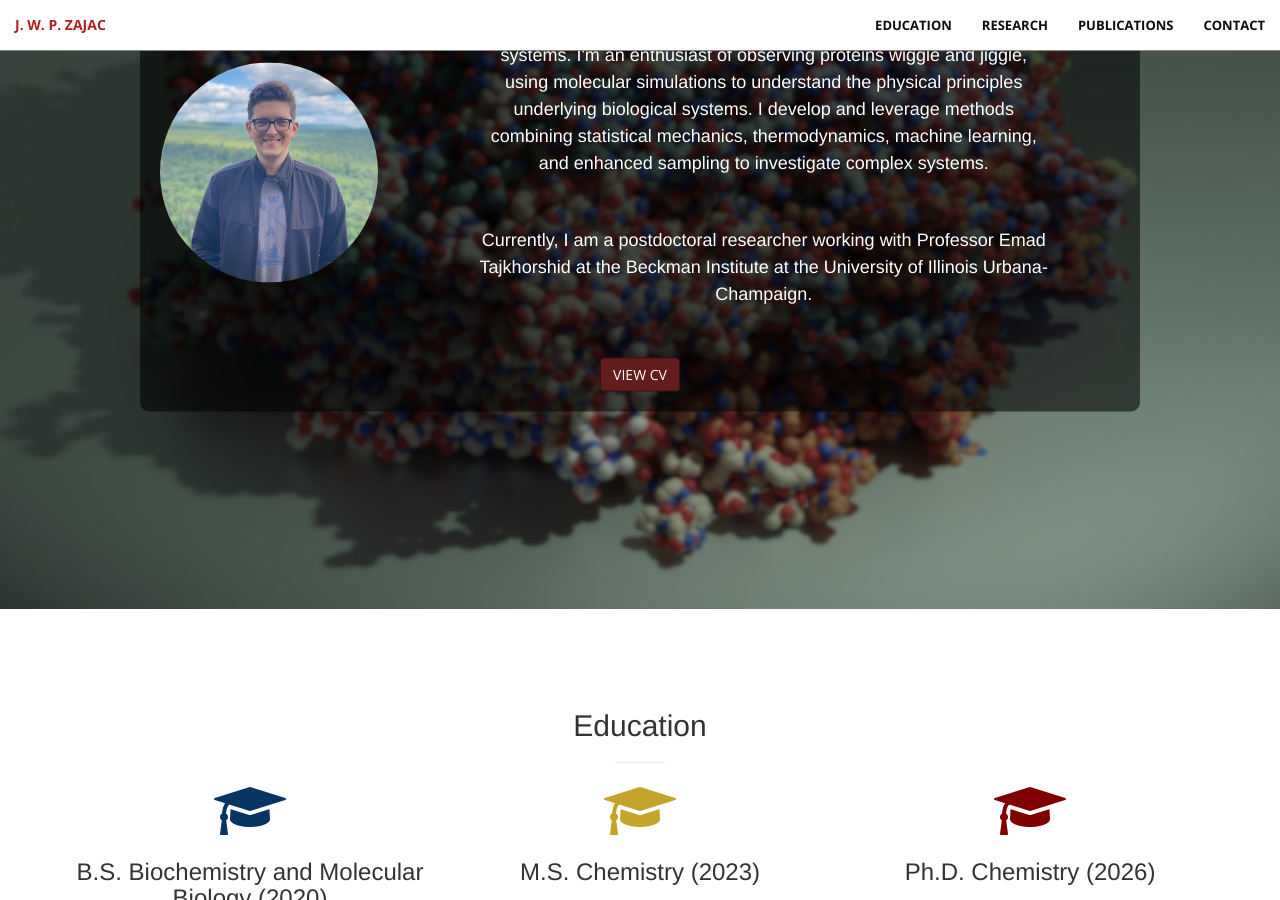
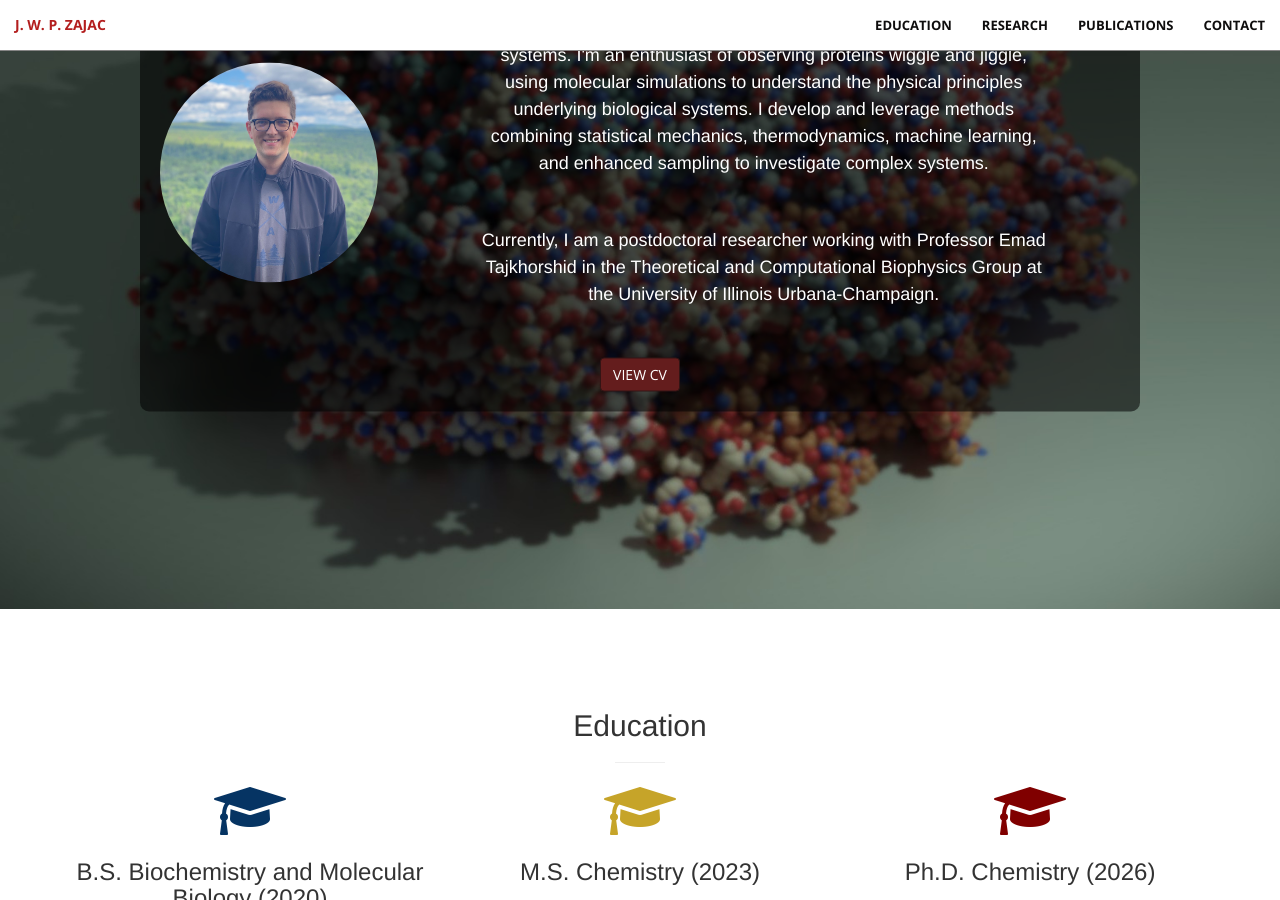
Before and after one commit to Jonathan-Zajac/Jonathan-Zajac.github.io, a Jekyll site: the page built from index.html, in a window 1280 px wide and 900 px high, scrolled down 291 px. Built offline with Jekyll 4.4.1, drawn with Linux system fonts in a browser that asks for light colours; some of the changed text lies outside the part shown.

Commit message:
update publications and UIUC info

```diff
--- a/_includes/education.html
+++ b/_includes/education.html
@@ -7,6 +7,9 @@
     }
     #education .row .col-lg-4:nth-of-type(3) i.fa {
         color: #800000 !important;  /* UMN maroon */
+    }
+    #education .row .col-lg-4:nth-of-type(4) i.fa {
+        color: #e67615 !important;  /* UIUC orange */
     }
 </style>
 
@@ -21,6 +24,7 @@
     </div>
     <div class="container">
         <div class="row">
+
             <div class="col-lg-4 col-md-6 text-center">
                 <div class="education-box">
                     <i class="fa fa-4x fa-graduation-cap wow bounceIn text-primary"></i>
@@ -28,6 +32,7 @@
                     <p class="text-muted">University of Wisconsin - Eau Claire</p>
                 </div>
             </div>
+
             <div class="col-lg-4 col-md-6 text-center">
                 <div class="education-box">
                     <i class="fa fa-4x fa-graduation-cap wow bounceIn text-primary" data-wow-delay=".1s"></i>
@@ -35,13 +40,23 @@
                     <p class="text-muted">University of Minnesota - Twin Cities</p>
                 </div>
             </div>
+
             <div class="col-lg-4 col-md-6 text-center">
                 <div class="education-box">
                     <i class="fa fa-4x fa-graduation-cap wow bounceIn text-primary" data-wow-delay=".2s"></i>
                     <h3>Ph.D. Chemistry (2026)</h3>
-		    <p class="text-muted">University of Minnesota - Twin Cities</p>
+		            <p class="text-muted">University of Minnesota - Twin Cities</p>
                 </div>
             </div>
+
+            <div class="col-lg-4 col-md-6 text-center">
+                <div class="education-box">
+                    <i class="fa fa-4x fa-graduation-cap wow bounceIn text-primary" data-wow-delay=".2s"></i>
+                    <h3>Postdoctoral Research (Present)</h3>
+		            <p class="text-muted">University of Illinois Urbana-Champaign</p>
+                </div>
+            </div>
+
         </div>
     </div>
 </section>
--- a/_includes/header.html
+++ b/_includes/header.html
@@ -165,7 +165,7 @@
                             to investigate complex systems.
                         </p>
 
-                        <p>Currently, I am a postdoctoral researcher working with Professor Emad Tajkhorshid at the Beckman Institute at
+                        <p>Currently, I am a postdoctoral researcher working with Professor Emad Tajkhorshid in the Theoretical and Computational Biophysics Group at
                             the University of Illinois Urbana-Champaign.
                         </p>
                     </div>
--- a/_includes/publications.html
+++ b/_includes/publications.html
@@ -89,6 +90,20 @@
 
         <!-- Publications List -->
         <div id="pubList">
+            <div class="pub-card" data-year="2026" data-area="molecular-dynamics,protein-solvent">
+                <div class="pub-title">
+                    Exploring the Mutual Effects of Excipients and Proteins in Complex Coacervation
+                </div>
+                <div class="pub-meta">
+                    <strong>Authors:</strong> X. Zeng, A. Sathyavageeswaran, J. W. P. Zajac, C. L. Heldt, S. Sarupria, S. L. Perry
+                    <br>
+                    <strong>Journal:</strong> Biomacromolecules, 2026
+                    <br>
+                    <strong>Area:</strong> Molecular Dynamics, Protein-Solvent Interactions
+                </div>
+                <a href="https://doi.org/10.1021/acs.biomac.6c01389" target="_blank" class="btn btn-primary" style="margin-top:10px;">View Paper</a>
+            </div>
+
             <div class="pub-card" data-year="2026" data-area="virology,molecular-dynamics,protein-solvent">
                 <div class="pub-title">
                     Cracking the Capsid Code: A Computationally-Feasible Approach for Investigating Virus-Excipient Interactions in Biologics Design
```
Also changed, not shown: other parts of _includes/publications.html (+1 -0 lines).
